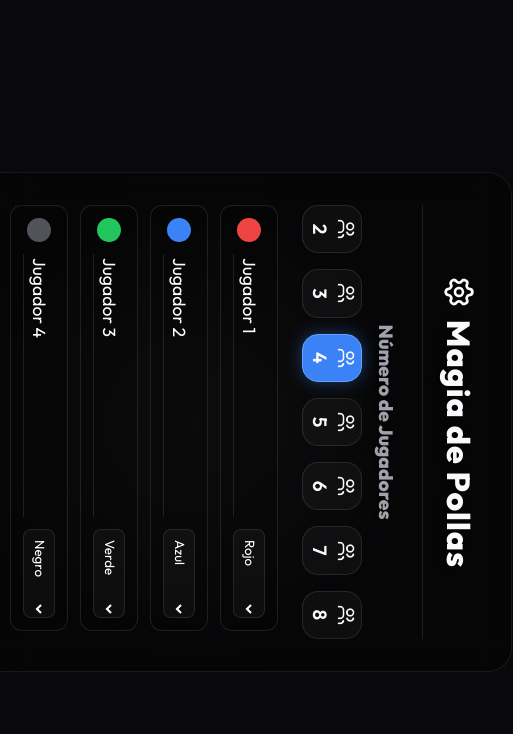
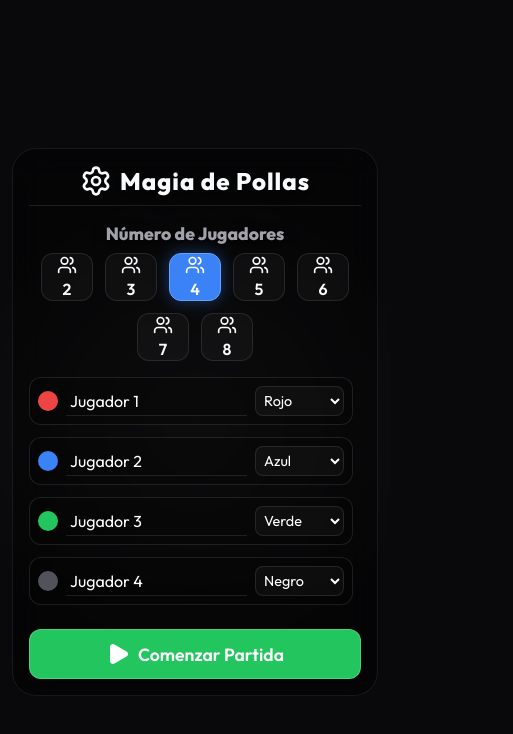
Before and after one commit to Nahuel0ff/appcontador, a React (Vite) app: page / in a window 390 px wide. Shown: the top 734 px of the page, 513 px wide, since content can reach past the window. Built offline with nearby package versions, Linux system fonts and the light colour scheme.

Commit message:
Mejoras esteticas de responsividad y centrado de la pantalla de inicio

```diff
--- a/src/components/PlayerSetup.css
+++ b/src/components/PlayerSetup.css
@@ -6,23 +6,13 @@
   justify-content: center;
   background: var(--bg-dark);
   background-image: radial-gradient(circle at 50% 50%, rgba(255,255,255,0.05) 0%, transparent 50%);
-}
-
-@media screen and (orientation: portrait) and (max-width: 900px) {
-  .setup-container {
-    transform: rotate(90deg);
-    transform-origin: center center;
-    width: 100vh;
-    height: 100vw;
-    position: absolute;
-    top: calc((100vh - 100vw) / 2);
-    left: calc((100vw - 100vh) / 2);
-  }
+  padding: 16px;
 }
 
 .setup-card {
-  width: 90%;
+  width: 100%;
   max-width: 500px;
+  max-height: 95vh;
   padding: 32px;
   display: flex;
   flex-direction: column;
@@ -55,22 +45,23 @@
 .player-count-buttons {
   display: flex;
   justify-content: center;
-  gap: 16px;
+  gap: 12px;
+  flex-wrap: wrap; /* Allows wrapping on smaller screens */
 }
 
 .count-btn {
   background: var(--panel-bg);
   border: 1px solid var(--panel-border);
   color: var(--text-light);
-  width: 80px;
-  height: 60px;
-  border-radius: 16px;
+  width: 65px;
+  height: 55px;
+  border-radius: 12px;
   display: flex;
   flex-direction: column;
   align-items: center;
   justify-content: center;
   gap: 4px;
-  font-size: 1.2rem;
+  font-size: 1.1rem;
   font-weight: 600;
   font-family: inherit;
   cursor: pointer;
@@ -91,9 +82,10 @@
   display: flex;
   flex-direction: column;
   gap: 12px;
-  max-height: 40vh;
+  flex-grow: 1;
   overflow-y: auto;
   padding-right: 8px;
+  /* Add custom scrollbar styling if needed */
 }
 
 .setup-player-row {
@@ -151,13 +143,85 @@
   align-items: center;
   justify-content: center;
   gap: 8px;
-  margin-top: 16px;
+  margin-top: 8px;
   background: var(--color-green);
   border-color: #4ade80;
   font-size: 1.3rem;
   padding: 16px;
+  border-radius: 12px;
+  color: white;
+  font-family: inherit;
+  font-weight: 600;
+  cursor: pointer;
+  border: 1px solid rgba(255,255,255,0.2);
+  transition: all 0.2s;
+  flex-shrink: 0;
 }
 
 .start-btn:hover {
   background: #16a34a;
 }
+
+/* -----------------------------
+   RESPONSIVE MOBILE STYLES
+------------------------------ */
+@media screen and (max-width: 600px), screen and (max-height: 700px) {
+  .setup-container {
+    padding: 12px;
+    align-items: center; /* Keep it perfectly centered! */
+    overflow-y: auto;
+  }
+
+  .setup-card {
+    padding: 16px;
+    gap: 16px;
+    margin: auto; /* Ensures it stays centered even if it needs to scroll */
+    margin-top: auto;
+    margin-bottom: auto;
+  }
+
+
+  .setup-header {
+    padding-bottom: 8px;
+    gap: 8px;
+  }
+
+  .setup-header h2 {
+    font-size: 1.5rem;
+  }
+
+  .setup-section h3 {
+    font-size: 1.1rem;
+    margin-bottom: 8px;
+  }
+
+  .count-btn {
+    width: 52px;
+    height: 48px;
+    font-size: 1rem;
+  }
+
+  .setup-player-row {
+    padding: 8px;
+    gap: 8px;
+  }
+
+  .color-indicator {
+    width: 20px;
+    height: 20px;
+  }
+
+  .setup-name-input {
+    font-size: 1rem;
+  }
+
+  .setup-color-select {
+    padding: 4px;
+    font-size: 0.9rem;
+  }
+
+  .start-btn {
+    padding: 12px;
+    font-size: 1.1rem;
+  }
+}
```
